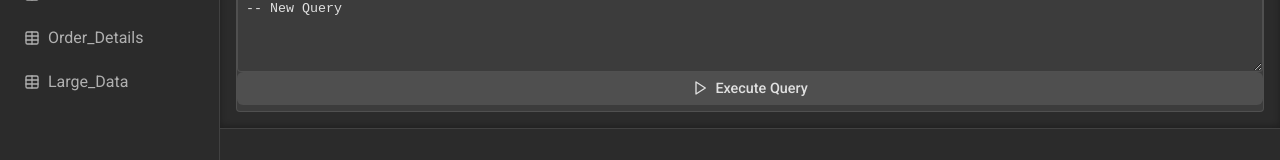
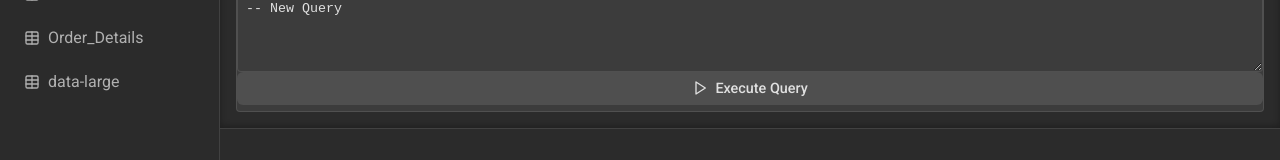
Before and after one commit to hardik-malani/A.t.l.a.n-task-32.e2nj, a React (Vite) app: page / in a window 1280 px wide. Shown: the part 148-308 px from the top of the page. Built offline with nearby package versions, Linux system fonts and the light colour scheme.

Commit message:
Fix: Minor UI glitch fixed

```diff
--- a/src/pages/Home/Home.tsx
+++ b/src/pages/Home/Home.tsx
@@ -19,7 +19,7 @@ const tableFileMappings: Record<string, string> = {
   'data-large': '/data-large.csv',
 };
 
-const displayTableNames: string[] = ['Orders', 'Order_Details', 'Large_Data'];
+const displayTableNames: string[] = ['Orders', 'Order_Details', 'data-large'];
 
 const LoadingSpinner: React.FC = () => (
     <div className={styles.spinnerContainer}>
```
